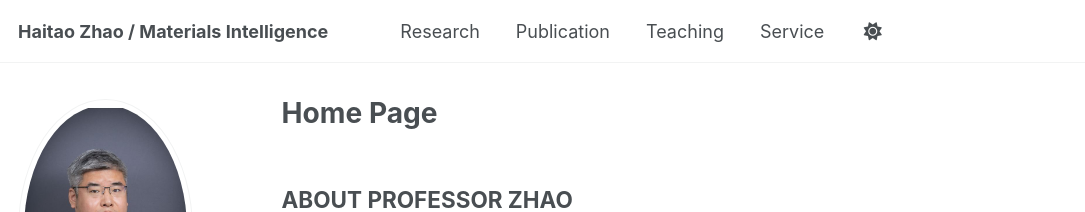
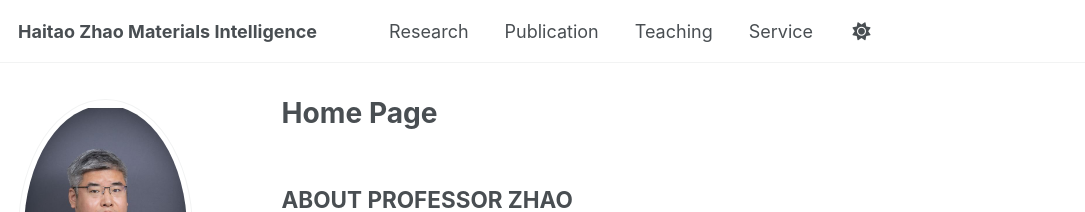
Before and after one commit to HaitaoZhao-PolyU/HaitaoZhao-PolyU.github.io, a Jekyll site: the page built from _pages/about.md, in a window 1280 px wide. Shown: the top 212 px of the page, without its empty margins (0-1085 px from the left). Built offline with Jekyll 4.4.1, drawn with Linux system fonts in a browser that asks for light colours.

```diff
--- a/_config.yml
+++ b/_config.yml
@@ -9,7 +9,8 @@
 # Basic Site Settings
 locale                   : "en-US"
 site_theme               : "default"
-title                    : "Haitao Zhao  /  Materials Intelligence"
+title                    : "Haitao Zhao
+Materials Intelligence"
 title_separator          : "-"
 name                     : &name "Haitao Zhao"
 description              : &description "personal description"
```
